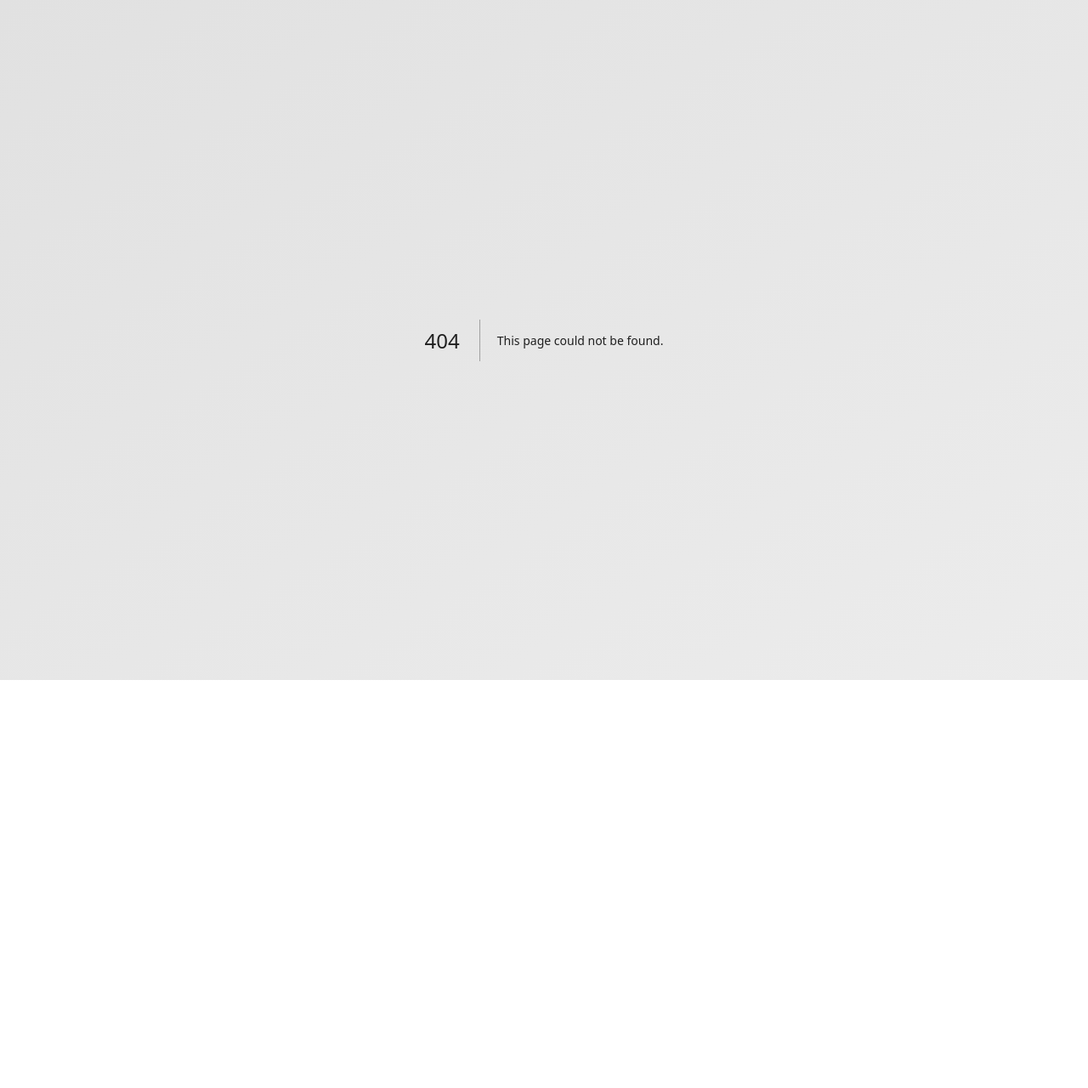
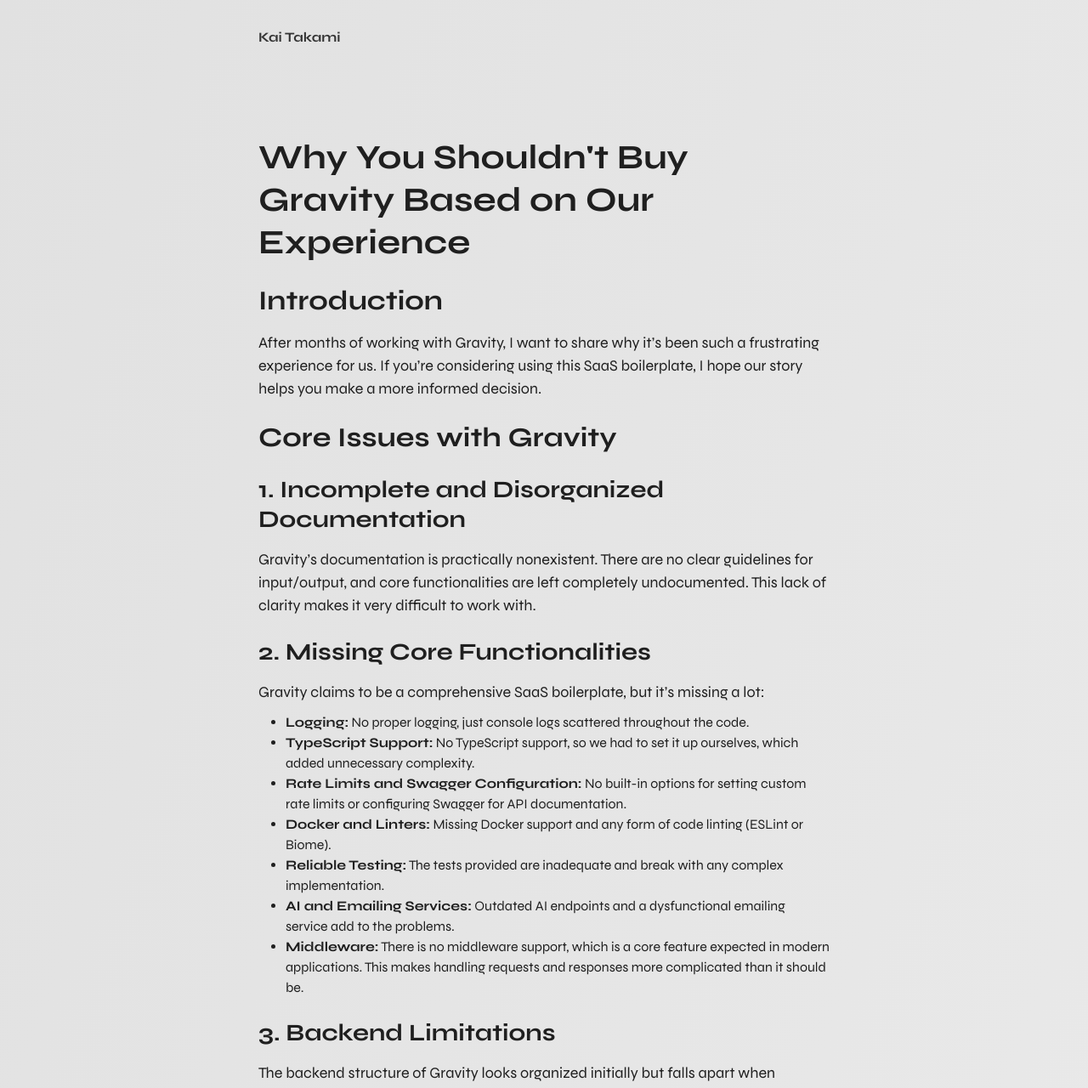
Before and after one commit to kaitakami/kaitakami.dev, a Next.js app: page /blog/why-you-should-not-buy-gravity in a window 1280 px wide. Before the commit this address had no page. Shown: the top 1280 px of the page at 85% size. Before the commit the page ends 800 px from the top, so only its background shows below. Built offline with nearby package versions, Linux system fonts and the light colour scheme.

Commit message:
feat: add new blog about boilerplate

```diff
--- /dev/null
+++ b/src/app/blog/why-you-should-not-buy-gravity/page.mdx
@@ -0,0 +1,81 @@
+export const metadata = {
+  title: 'Do not buy Gravity Boilerplate',
+  author: 'Kai Takami',
+  description: 'Why we don\'t recommend Gravity Boilerplate and what we would have done differently',
+}
+
+# Why You Shouldn't Buy Gravity Based on Our Experience
+
+## Introduction
+
+After months of working with Gravity, I want to share why it’s been such a frustrating experience for us. If you’re considering using this SaaS boilerplate, I hope our story helps you make a more informed decision.
+
+## Core Issues with Gravity
+
+### 1. **Incomplete and Disorganized Documentation**
+
+Gravity’s documentation is practically nonexistent. There are no clear guidelines for input/output, and core functionalities are left completely undocumented. This lack of clarity makes it very difficult to work with.
+
+### 2. **Missing Core Functionalities**
+
+Gravity claims to be a comprehensive SaaS boilerplate, but it’s missing a lot:
+   - **Logging:** No proper logging, just console logs scattered throughout the code.
+   - **TypeScript Support:** No TypeScript support, so we had to set it up ourselves, which added unnecessary complexity.
+   - **Rate Limits and Swagger Configuration:** No built-in options for setting custom rate limits or configuring Swagger for API documentation.
+   - **Docker and Linters:** Missing Docker support and any form of code linting (ESLint or Biome).
+   - **Reliable Testing:** The tests provided are inadequate and break with any complex implementation.
+   - **AI and Emailing Services:** Outdated AI endpoints and a dysfunctional emailing service add to the problems.
+   - **Middleware:** There is no middleware support, which is a core feature expected in modern applications. This makes handling requests and responses more complicated than it should be.
+
+### 3. **Backend Limitations**
+
+The backend structure of Gravity looks organized initially but falls apart when modifications are needed. Adding or changing functionality often breaks the system, making it inflexible and difficult to work with.
+
+### 4. **Frontend Challenges**
+
+The frontend presents several challenges:
+   - **User Data Handling:** It uses local storage for user data, which is inefficient and doesn’t scale well. Storing everything in the user context means every time a user opens the website, it fetches all their data, which is unnecessary and costly. A better approach would be using cookies or just storing the user ID and fetching additional data as needed.
+   - **Auth Context:** The auth context doesn’t return the user ID by default, complicating user identification. Knowing the user ID is crucial for many operations, yet this basic piece of information isn’t readily available.
+   - **Migration Difficulties:** The mix of TailwindCSS and SASS makes it challenging to migrate to a single styling framework. This isn’t just about CSS – the entire implementation makes migrating to other solutions or frameworks difficult and time-consuming.
+   - **Excessive Wrappers:** Overuse of wrapper components increases complexity and makes migration harder. Simple components like buttons have excessive wrappers that add unnecessary functionality, making even minor changes a headache.
+   - **Custom Hooks:** The use of a custom `useAPI` hook instead of standard solutions adds unnecessary complexity. This hook uses Axios under the hood, but this isn’t clearly mentioned, leading to confusion and inconsistent methods for backend communication.
+
+### 5. **Performance and Upgradability Issues**
+
+Gravity is not designed for optimal performance or easy upgrades:
+   - **Server Components:** It’s not ready for server components, making future upgrades challenging. Given the $500 - $3000 price tag, we expected support for early features like server components.
+   - **Poor Performance:** The application does not prioritize performance, leading to inefficiencies.
+
+### 6. **Non-Refundable Product**
+
+The fact that Gravity is non-refundable speaks volumes about the confidence in the product. While the author may not think the product is bad, our experience has been so negative that we believe this policy exists because the product has significant flaws.
+
+### 7. **Hard to Implement New Features**
+
+Implementing new features in Gravity is a struggle. For example, adding shadcn/ui components took the author months, a task that should have taken a few days. This difficulty is due to the poor architecture of both the frontend and backend.
+
+## Personal Frustrations
+
+1. **Painful Modifications:** Making even simple changes often required hours of debugging and testing. It was disheartening to spend so much time on tasks that should be straightforward.
+
+2. **Confusing Structure:** The confusing file structure and mix of technologies made it feel like we were constantly reinventing the wheel. This was especially frustrating when trying to implement industry-standard solutions.
+
+3. **Lack of Clarity:** With so many undocumented features and unclear processes, we were left guessing how things were supposed to work. This guesswork led to countless errors and wasted time.
+
+## Our Recommendation
+
+Based on our experience, we can’t recommend Gravity to anyone. There are many better alternatives, including free options, that are far more reliable and efficient. Gravity has slowed us down, caused numerous headaches, and made our code more error-prone.
+
+## What We Would Have Done Differently
+
+Given the chance, we would have avoided Gravity altogether. Building our own solution or using a different boilerplate would have been far more productive. Solutions like Supabase for auth or NextAuth for Next.js would have been much better choices.
+
+## Moving Forward
+
+We’ve decided to leave Gravity behind. We will keep the existing Gravity endpoints as legacy and build a new backend for future implementations. The frontend will remain on Gravity for now, as it’s easier to migrate later.
+
+## Final Note
+
+This is ultimately our opinion and doesn't represent the absolute truth. We don't think the author is bad at all, gravity could have been a really good boilerplate 4 years ago, but not now in 2024.
+
+Our experience with Gravity has been overwhelmingly negative. We strongly advise against using or purchasing Gravity. There are far better options available that will save you time, money, and frustration. Avoid Gravity at all costs.
--- a/src/content/blogs.ts
+++ b/src/content/blogs.ts
@@ -1,6 +1,12 @@
 import type { Blog } from "@/components/Blogs"
 
 export const blogs: Blog[] = [
+  {
+    title: "Why you should not buy Gravity",
+    date: "2024-07-27",
+    description: "A real and honest review of gravity boilerplate. And why we don't recommend it after months of using it.",
+    slug: "why-you-should-not-buy-gravity"
+  },
   {
     title: "Andrej Karpathy - State of GPT",
     date: "2023-06-04",
```
